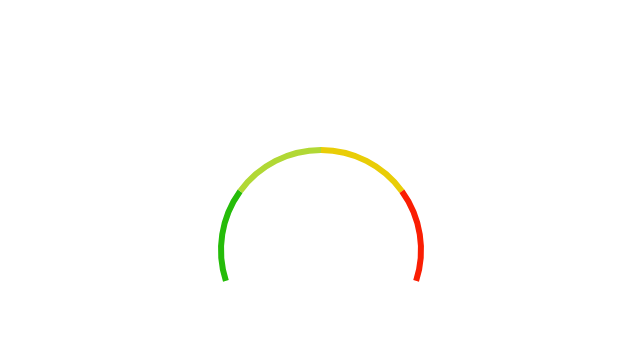
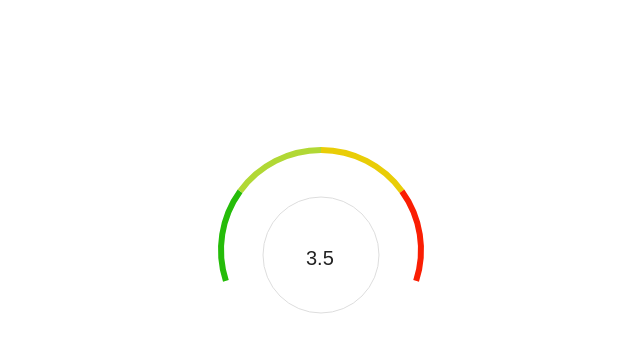
Before and after one commit to sangramsam/guagechart, a plain HTML site: page index.html in a window 1280 px wide. Shown: the full height of the page, 319-959 px from the left. Drawn offline with Linux system fonts and the light colour scheme.

Commit message:
circle inside the chart

```diff
--- a/index.html
+++ b/index.html
@@ -53,7 +53,8 @@
         context.lineWidth = 6;
         // line color
         context.strokeStyle = '#e9cd07';
-        context.stroke();context.beginPath();
+        context.stroke();
+        context.beginPath();
         context.arc(x, y, radius, 1.8 * Math.PI, 2.1 * Math.PI, counterClockwise);
         context.lineWidth = 6;
         // line color
@@ -62,6 +63,18 @@
 
 
 
+        context.beginPath();
+        context.strokeStyle = "#ddd";
+        context.lineWidth = 1;
+        context.arc(x/2+75 , y/2 +80, 58, 0, Math.PI * 2);
+        context.shadowColor = '#fff';
+        context.closePath();
+        context.stroke();
+        var text="3.5";
+        context.font = '20px Arial';
+        context.fillStyle = '#222';
+        context.fillText(text, x/2+60 , y/2 +90);
+
     }
 </script>
 </html>
```
